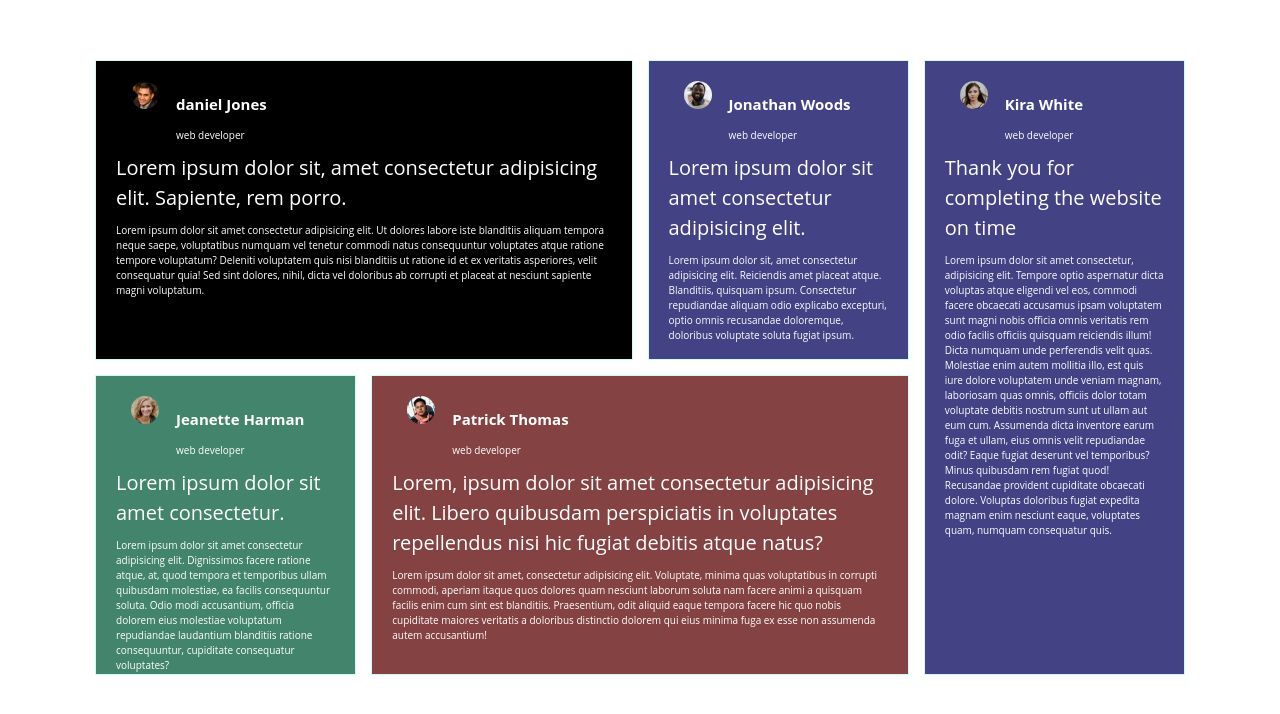
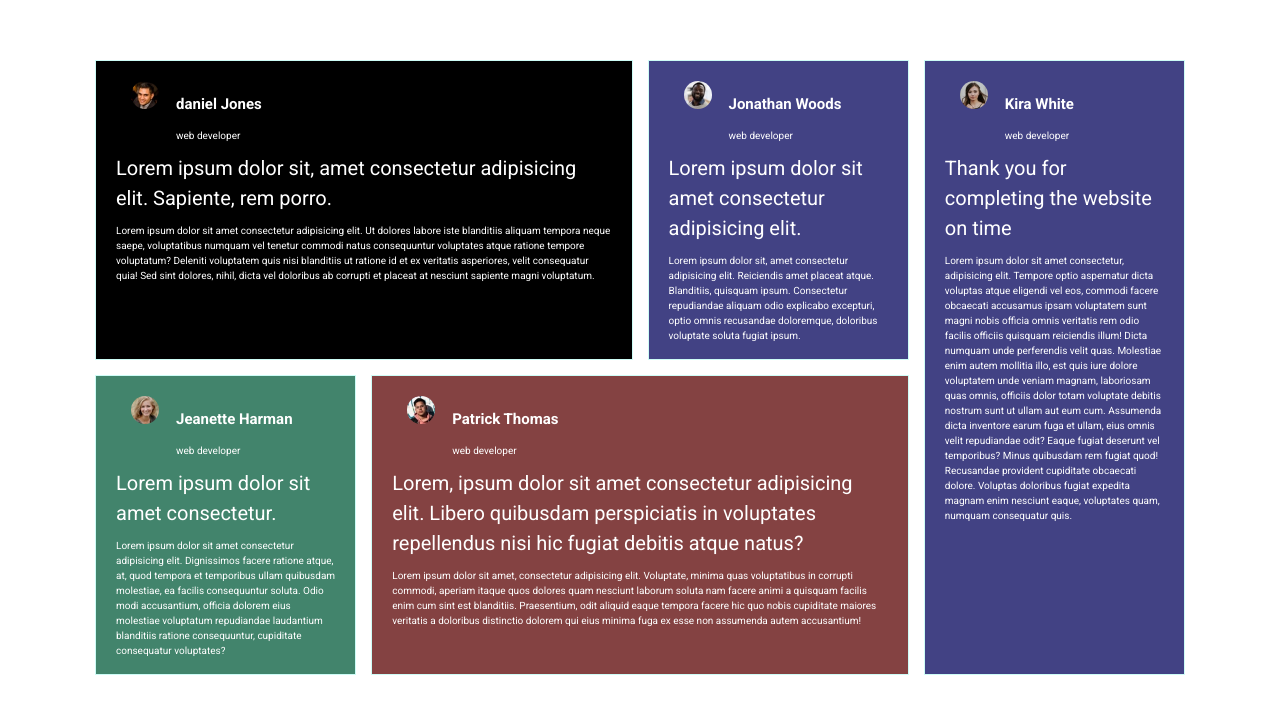
Before and after one commit to khalil-owens/Grid-testimonial, a plain HTML site: page index.html in a window 1280 px wide. Drawn offline with Linux system fonts and the light colour scheme.

Commit message:
Update style.css

```diff
--- a/style.css
+++ b/style.css
@@ -1,5 +1,5 @@
 body{
-    font-family: 'Open Sans', sans-serif;
+    font-family: "Roboto", sans-serif;
     font-size: 16px;
     line-height: 1.5;
     color: #333;
```
